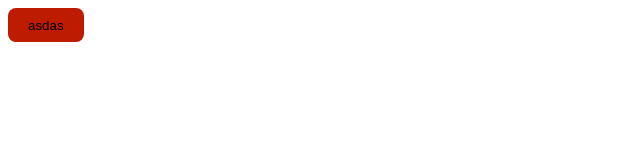
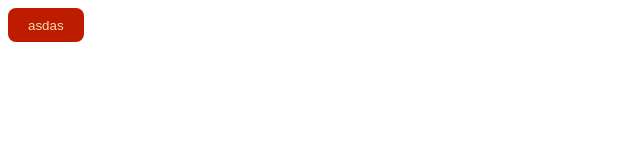
Before and after one commit to hamedg68/vue3-vite-typescript-lib-sample, a Vue app: page / in a window 1280 px wide. Shown: the top 160 px of the page, without its empty margins (0-640 px from the left). Built offline with nearby package versions, Linux system fonts and the light colour scheme.

Commit message:
feat: add style

```diff
--- a/package.json
+++ b/package.json
@@ -1,7 +1,7 @@
 {
   "name": "test-lib-medium",
   "private": false,
-  "version": "0.2.2",
+  "version": "0.2.3",
   "type": "module",
   "scripts": {
     "dev": "vite",
--- a/src/components/main.ts
+++ b/src/components/main.ts
@@ -1,4 +1,5 @@
 import type { App } from "vue";
+import '../style.css'
 import { HelloWorld, MyButton, MyInput } from "@/components";
 
 export default {
--- a/src/style.css
+++ b/src/style.css
@@ -3,6 +3,7 @@ button {
   background-color: #bd1c00;
   border-radius: 8px;
   border: 0;
+  color: wheat;
 }
 button:hover {
   background-color: #da7563;
```
